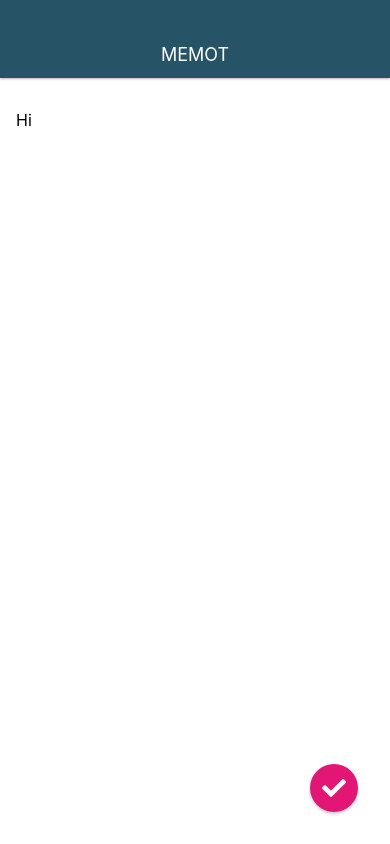
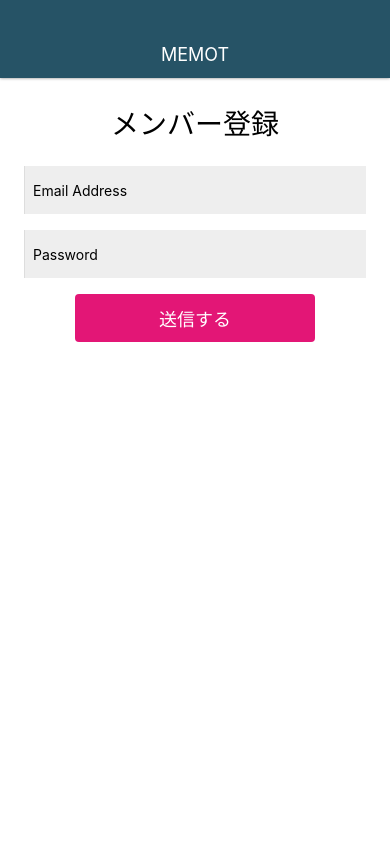
Before and after one commit to uni51/MemoApp, a React Native app: screen / in a window 390 px wide. Built offline with nearby package versions, Linux system fonts and the light colour scheme.

Commit message:
Create Login and SignupScreen

```diff
--- a/App.js
+++ b/App.js
@@ -2,14 +2,14 @@
 import { StyleSheet, View } from 'react-native';
 
 import Appbar from './src/components/Appbar';
-import MemoEditScreen from './src/screens/MemoEditScreen';
+import SignupScreen from './src/screens/SignupScreen';
 
 export default class App extends React.Component {
   render() {
     return (
       <View style={styles.container}>
         <Appbar />
-        <MemoEditScreen />
+        <SignupScreen />
       </View>
     );
   }
--- /dev/null
+++ b/src/screens/SignupScreen.js
@@ -0,0 +1,56 @@
+import React from 'react';
+import { StyleSheet, View, Text, TextInput, TouchableHighlight } from 'react-native';
+
+class SignupScreen extends React.Component {
+  render() {
+    return (
+      <View style={styles.container}>
+        <Text style={styles.title}>
+          メンバー登録
+        </Text>
+        <TextInput style={styles.input} value="Email Address" />
+        <TextInput style={styles.input} value="Password" />
+        <TouchableHighlight style={styles.button} title="送信" onPress={() => {}} underlayColor="#C70F66">
+          <Text style={styles.buttonTitle}>送信する</Text>
+        </TouchableHighlight>
+      </View>
+    );
+  }
+}
+
+const styles = StyleSheet.create({
+  container: {
+    flex: 1,
+    width: '100%',
+    padding: 24,
+    backgroundColor: '#fff',
+  },
+  input: {
+    backgroundColor: '#eee',
+    height: 48,
+    marginBottom: 16,
+    borderLeftWidth: 1,
+    borderColor: '#DDD',
+    padding: 8,
+  },
+  title: {
+    fontSize: 28,
+    alignSelf: 'center',
+    marginBottom: 24,
+  },
+  button: {
+    backgroundColor: '#E31676',
+    height: 48,
+    borderRadius: 4,
+    justifyContent: 'center',
+    alignItems: 'center',
+    width: '70%',
+    alignSelf: 'center',
+  },
+  buttonTitle: {
+    color: '#fff',
+    fontSize: 18,
+  },
+});
+
+export default SignupScreen;
```
Also changed, not shown: src/screens/LoginScreen.js (added, +56 -0 lines), src/screens/MemoEditScreen.js (line endings or trailing spaces).
